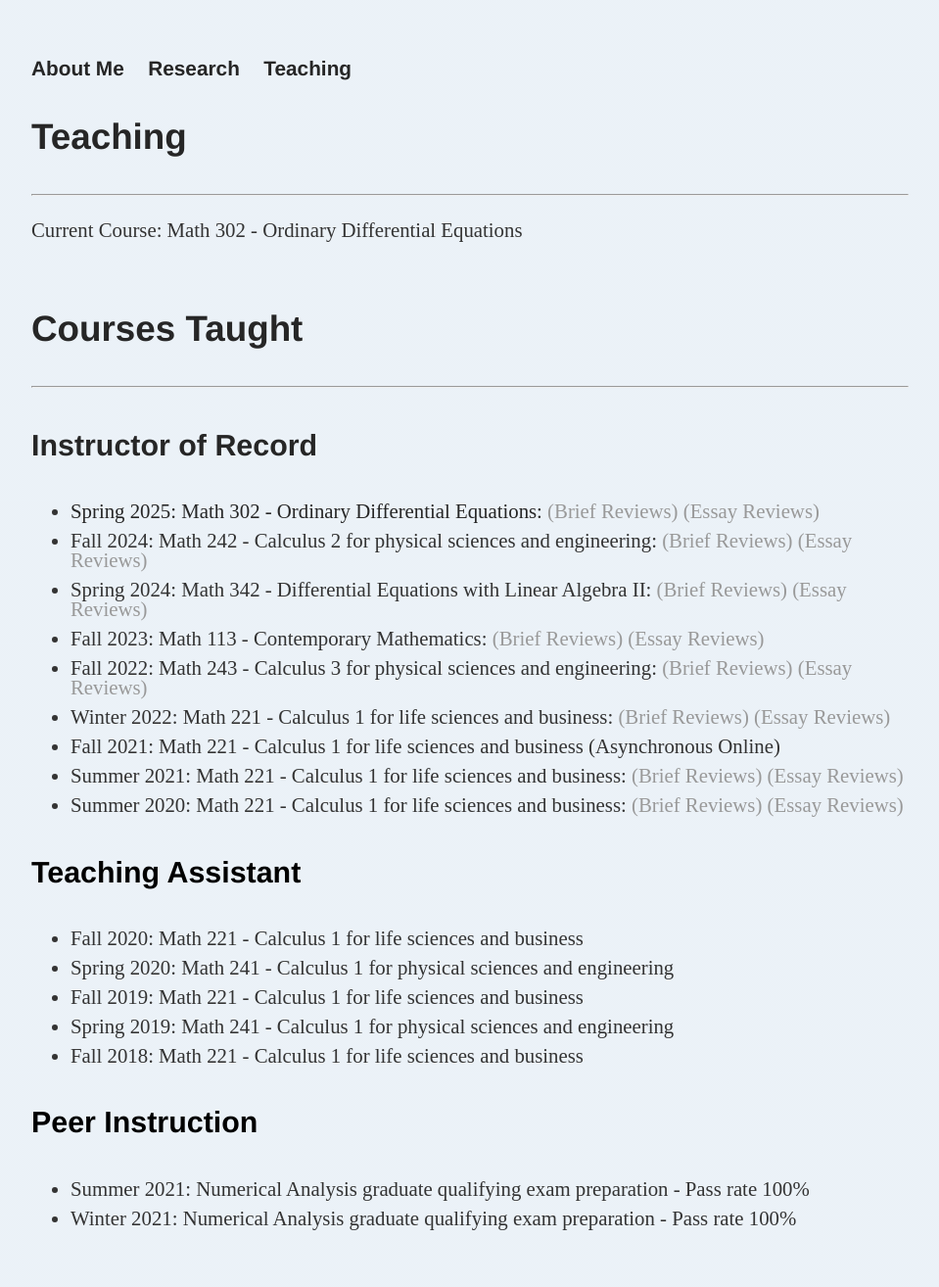
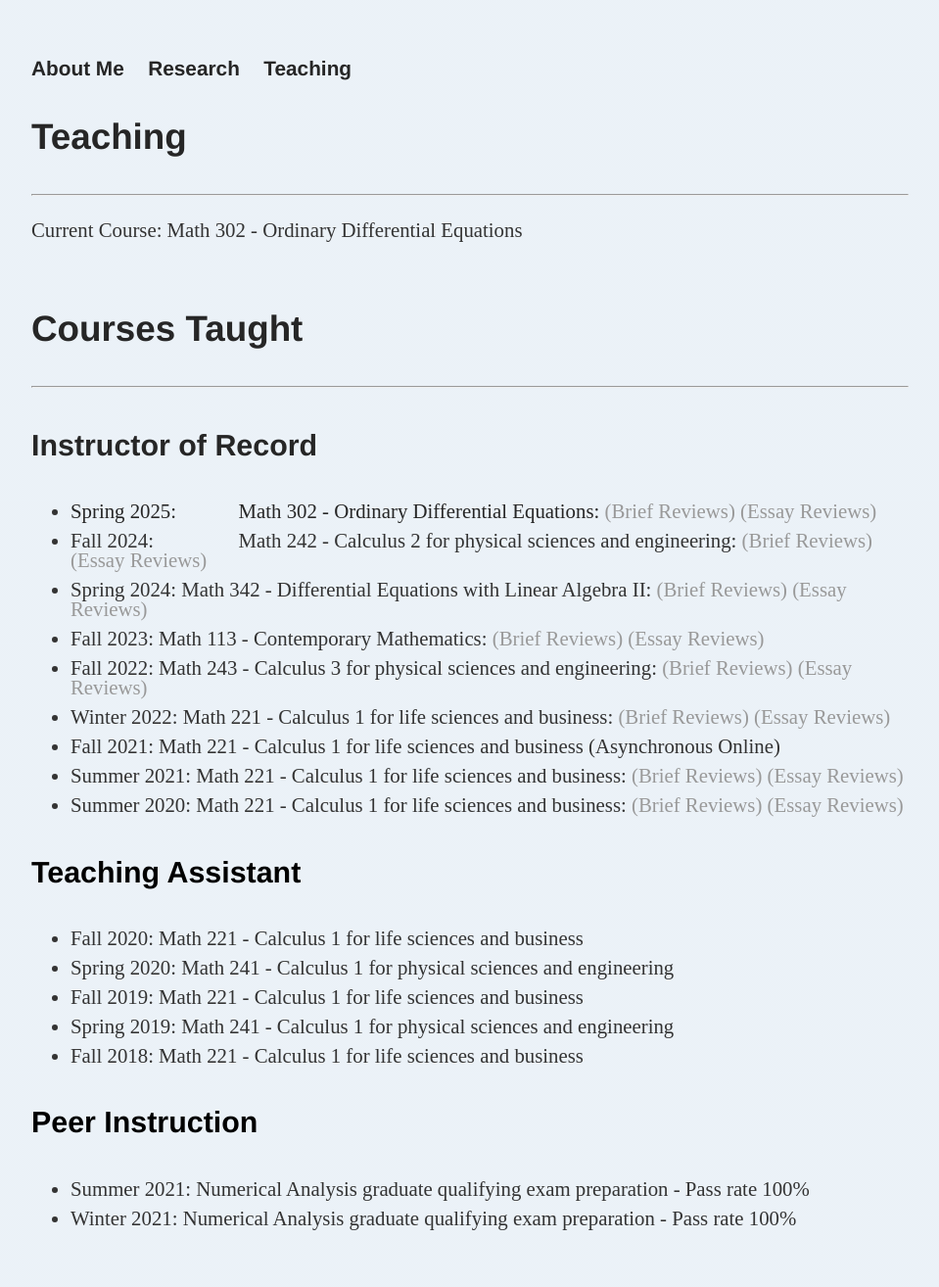
Before and after one commit to dhayes95/dhayes95.github.io, a Jekyll site: the page built from teaching/index.html, in a window 1280 px wide. Shown: the whole page at 98% size, without its empty margins (160-1119 px from the left). Built offline with Jekyll 4.4.1, drawn with Linux system fonts in a browser that asks for light colours.

Commit message:
Update index.html

```diff
--- a/teaching/index.html
+++ b/teaching/index.html
@@ -15,10 +15,10 @@
 			<hr>
 			<h4>Instructor of Record</h4>
 			<ul>
-				<li style="font-size:1em">Spring 2025: Math 302 - Ordinary Differential Equations:
+				<li style="font-size:1em"><span class="sem-label">Spring 2025:</span> Math 302 - Ordinary Differential Equations:
 					<a href="reviews/S25_M302_Brief.pdf" class="download" title="Download as PDF"><span style="color: #999999">(Brief Reviews)</span></a>
 					<a href="reviews/S25_M302_Essay.pdf" class="download" title="Download as PDF"><span style="color: #999999">(Essay Reviews)</span></a></li>
-				<li style="font-size:1em">Fall 2024: Math 242 - Calculus 2 for physical sciences and engineering:
+				<li style="font-size:1em"><span class="sem-label">Fall 2024:</span> Math 242 - Calculus 2 for physical sciences and engineering:
 					<a href="reviews/F24_242_Brief.pdf" class="download" title="Download as PDF"><span style="color: #999999">(Brief Reviews)</span></a>
 					<a href="reviews/F24_242_Essay.pdf" class="download" title="Download as PDF"><span style="color: #999999">(Essay Reviews)</span></a></li>
 				<li style="font-size:1em">Spring 2024: Math 342 - Differential Equations with Linear Algebra II:
```
